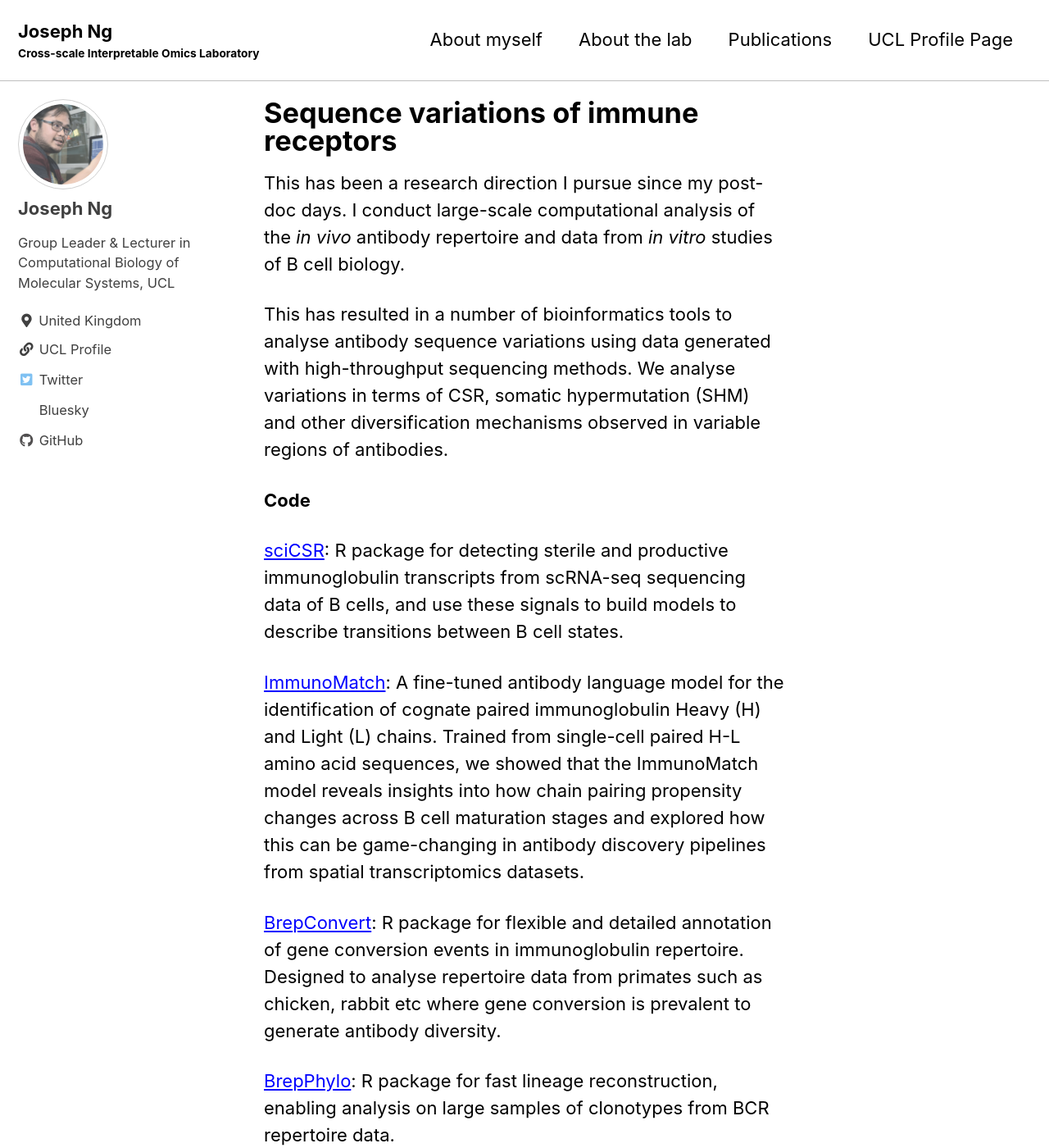
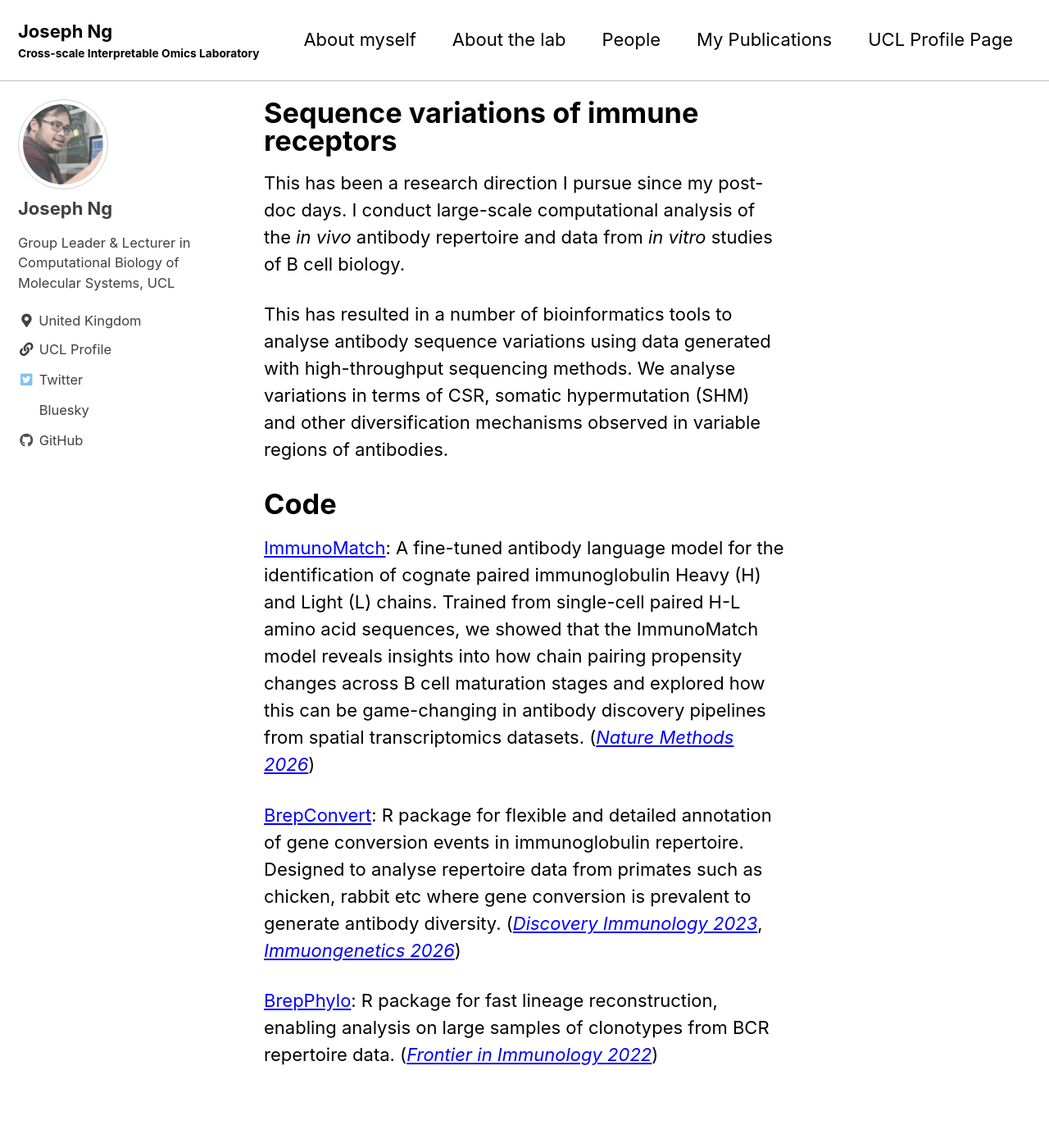
Before and after one commit to josef0731/josef0731.github.io, a Jekyll site: the page built from _pages/immune-sequences.md, in a window 1280 px wide and 1400 px high. Shown: the whole window at 82% size. Built offline with Jekyll 4.4.1, drawn with Linux system fonts in a browser that asks for light colours; cached includes are drawn as plain includes; some of the changed text lies outside the part shown.

Commit message:
update with people page and details of research

```diff
--- a/_config.yml
+++ b/_config.yml
@@ -291,10 +291,10 @@
       related: true
 
 # jekyll-scholar settings
-scholar:
-  source: ./_pages
-  bibliography: publications.bib
-  sort_by: month
-  order: descending
-  group_by: year
-  group_order: descending
+#scholar:
+#  source: ./_pages
+#  bibliography: publications.bib
+#  sort_by: month
+#  order: descending
+#  group_by: year
+#  group_order: descending
--- a/_data/navigation.yml
+++ b/_data/navigation.yml
@@ -4,8 +4,10 @@
     url: /about/
   - title: "About the lab"
     url: /research/
-  - title: "Publications"
-    url: /publications/
+  - title: "People"
+    url: /people/
+  - title: "My Publications"
+    url: https://scholar.google.com/citations?user=POer3hwAAAAJ&hl=en
   - title: "UCL Profile Page"
     url: https://profiles.ucl.ac.uk/92512-joseph-ng/
   # - title: "Quick-Start Guide"
--- a/_pages/immune-sequences.md
+++ b/_pages/immune-sequences.md
@@ -14,22 +14,10 @@
 
 This has resulted in a number of bioinformatics tools to analyse antibody sequence variations using data generated with high-throughput sequencing methods. We analyse variations in terms of CSR, somatic hypermutation (SHM) and other diversification mechanisms observed in variable regions of antibodies.
 
-**Code**
+# Code
 
-[sciCSR](https://github.com/Fraternalilab/sciCSR): R package for detecting sterile and productive immunoglobulin transcripts from scRNA-seq sequencing data of B cells, and use these signals to build models to describe transitions between B cell states.
+[ImmunoMatch](https://github.com/Fraternalilab/ImmunoMatch): A fine-tuned antibody language model for the identification of cognate paired immunoglobulin Heavy (H) and Light (L) chains. Trained from single-cell paired H-L amino acid sequences, we showed that the ImmunoMatch model reveals insights into how chain pairing propensity changes across B cell maturation stages and explored how this can be game-changing in antibody discovery pipelines from spatial transcriptomics datasets. ([*Nature Methods 2026*](https://doi.org/10.1038/s41592-025-02913-x))
 
-[ImmunoMatch](https://github.com/Fraternalilab/ImmunoMatch): A fine-tuned antibody language model for the identification of cognate paired immunoglobulin Heavy (H) and Light (L) chains. Trained from single-cell paired H-L amino acid sequences, we showed that the ImmunoMatch model reveals insights into how chain pairing propensity changes across B cell maturation stages and explored how this can be game-changing in antibody discovery pipelines from spatial transcriptomics datasets.
+[BrepConvert](https://github.com/Fraternalilab/BrepConvert): R package for flexible and detailed annotation of gene conversion events in immunoglobulin repertoire. Designed to analyse repertoire data from primates such as chicken, rabbit etc where gene conversion is prevalent to generate antibody diversity. ([*Discovery Immunology 2023*](https://doi.org/10.1093/discim/kyad002), [*Immuongenetics 2026*](https://doi.org/10.1007/s00251-026-01400-7))
 
-[BrepConvert](https://github.com/Fraternalilab/BrepConvert): R package for flexible and detailed annotation of gene conversion events in immunoglobulin repertoire. Designed to analyse repertoire data from primates such as chicken, rabbit etc where gene conversion is prevalent to generate antibody diversity.
-
-[BrepPhylo](https://github.com/Fraternalilab/BrepPhylo): R package for fast lineage reconstruction, enabling analysis on large samples of clonotypes from BCR repertoire data.
-
-[scRNAVeloQuant](https://github.com/Fraternalilab/scRNAVeloQuant): R code snippet to quantify transitions between cell types from RNA velocity estimates in single-cell RNA sequencing data analysis.
-
-**Publications**
-
-Please refer to below for some of my key papers in this area:
-
-Ng JCF, Montamat Garcia G, Stewart AT et al. sciCSR infers B cell state transition and predicts class-switch recombination dynamics using single-cell transcriptomic data. *Nat Methods* 21, 823–834 (2024). <https://doi.org/10.1038/s41592-023-02060-1>
-
-Guo D, Dunn-Walters DK, Fraternali F & Ng JCF. ImmunoMatch learns and predicts cognate pairing of heavy and light immunoglobulin chains. *Nat Methods* (2025). <https://doi.org/10.1038/s41592-025-02913-x>
+[BrepPhylo](https://github.com/Fraternalilab/BrepPhylo): R package for fast lineage reconstruction, enabling analysis on large samples of clonotypes from BCR repertoire data. ([*Frontier in Immunology 2022*](https://doi.org/10.3389/fimmu.2022.807104))
--- a/assets/css/main.scss
+++ b/assets/css/main.scss
@@ -6,3 +6,54 @@
 
 @import "minimal-mistakes/skins/{{ site.minimal_mistakes_skin | default: 'default' }}"; // skin
 @import "minimal-mistakes"; // main partials
+
+.archive__item-teaser img {
+  max-height: 200px;
+  object-fit: cover;
+  width: 100%;
+}
+
+/* People page */
+.people-grid {
+  display: grid;
+  grid-template-columns: repeat(auto-fill, minmax(160px, 1fr));
+  gap: 1.5em;
+  margin: 1.5em 0;
+}
+
+.person-card {
+  text-align: center;
+
+  a { text-decoration: none; }
+}
+
+.person-card__photo {
+  width: 140px;
+  height: 140px;
+  border-radius: 50%;
+  object-fit: cover;
+  margin: 0 auto 0.5em;
+  display: block;
+}
+
+.person-card__photo--blank {
+  display: flex;
+  align-items: center;
+  justify-content: center;
+  background: #e5e5e5;
+  color: #999;
+  font-size: 3em;
+}
+
+.person-card__name { font-weight: bold; }
+
+.person-card__role {
+  font-size: 0.8em;
+  color: #666;
+}
+
+.person-card__links {
+  margin-top: 0.3em;
+
+  a { margin: 0 0.25em; }
+}
```
Also changed, not shown: _data/people.yml (added, +26 -0 lines), _includes/people-grid.html (added, +23 -0 lines), _pages/home.md (+3 -1 lines), _pages/omics-analytics.md (+6 -0 lines), _pages/people.md (added, +31 -0 lines), _pages/people/new-member.md (added, +14 -0 lines), assets/images/lab_question_graphic.png.
